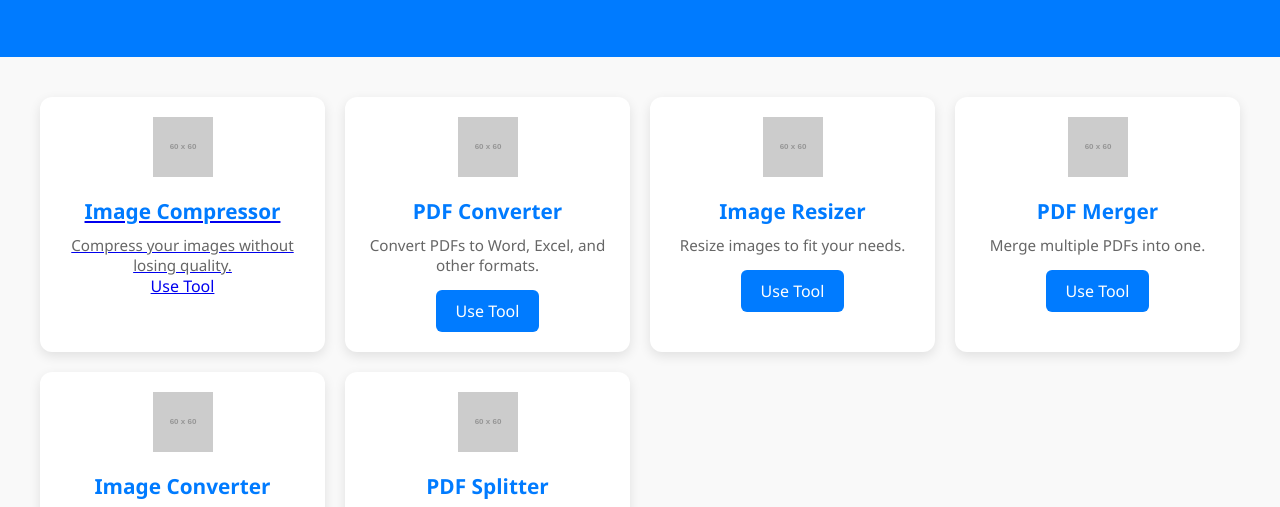
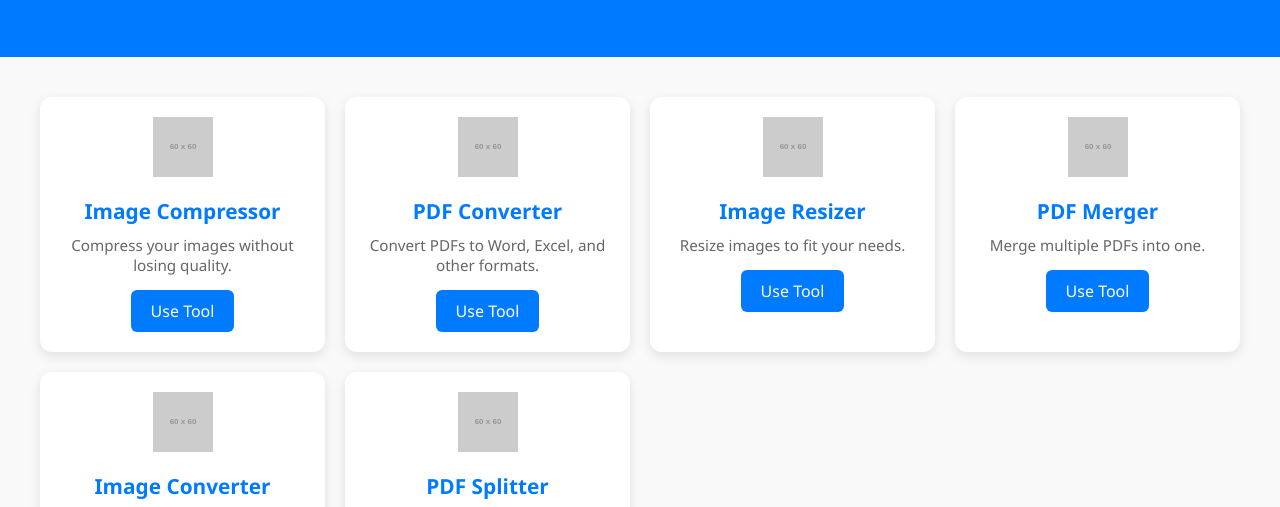
Before and after one commit to shahsadam/tool, a plain HTML site: page index.html in a window 1280 px wide. Shown: the part 218-725 px from the top of the page. Drawn offline with Linux system fonts and the light colour scheme; placeholder pictures from the web are drawn by us.

Commit message:
Update index.html

```diff
--- a/index.html
+++ b/index.html
@@ -184,12 +184,12 @@
 
     <!-- Tools Grid -->
     <section class="tools-grid">
-        <a href="/Tool/img-compress.html" class="tool-card">
-    <img src="https://via.placeholder.com/60" alt="Image Compressor">
-    <h3>Image Compressor</h3>
-    <p>Compress your images without losing quality.</p>
-    <span>Use Tool</span>
-     </a>
+        <div class="tool-card">
+            <img src="https://via.placeholder.com/60" alt="Image Compressor">
+            <h3>Image Compressor</h3>
+            <p>Compress your images without losing quality.</p>
+            <a href="#">Use Tool</a>
+        </div>
         <div class="tool-card">
             <img src="https://via.placeholder.com/60" alt="PDF Converter">
             <h3>PDF Converter</h3>
```
